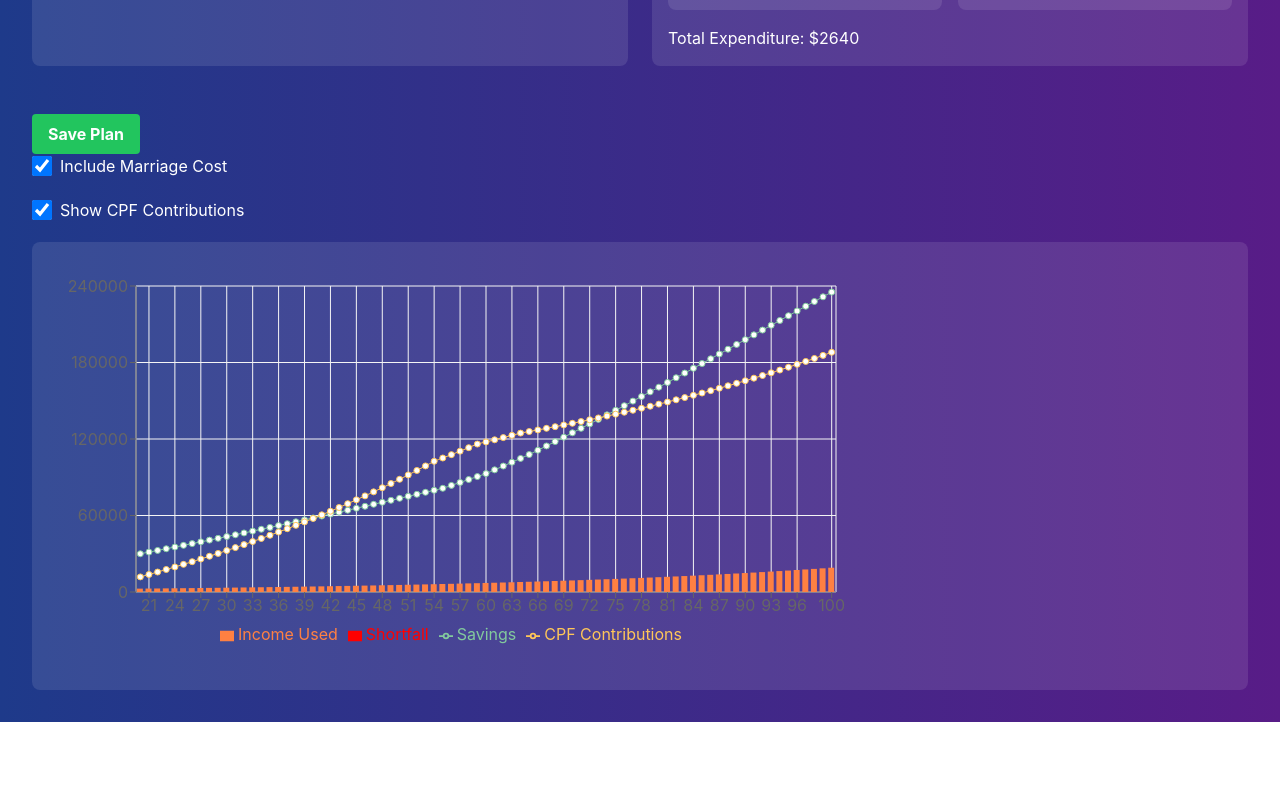
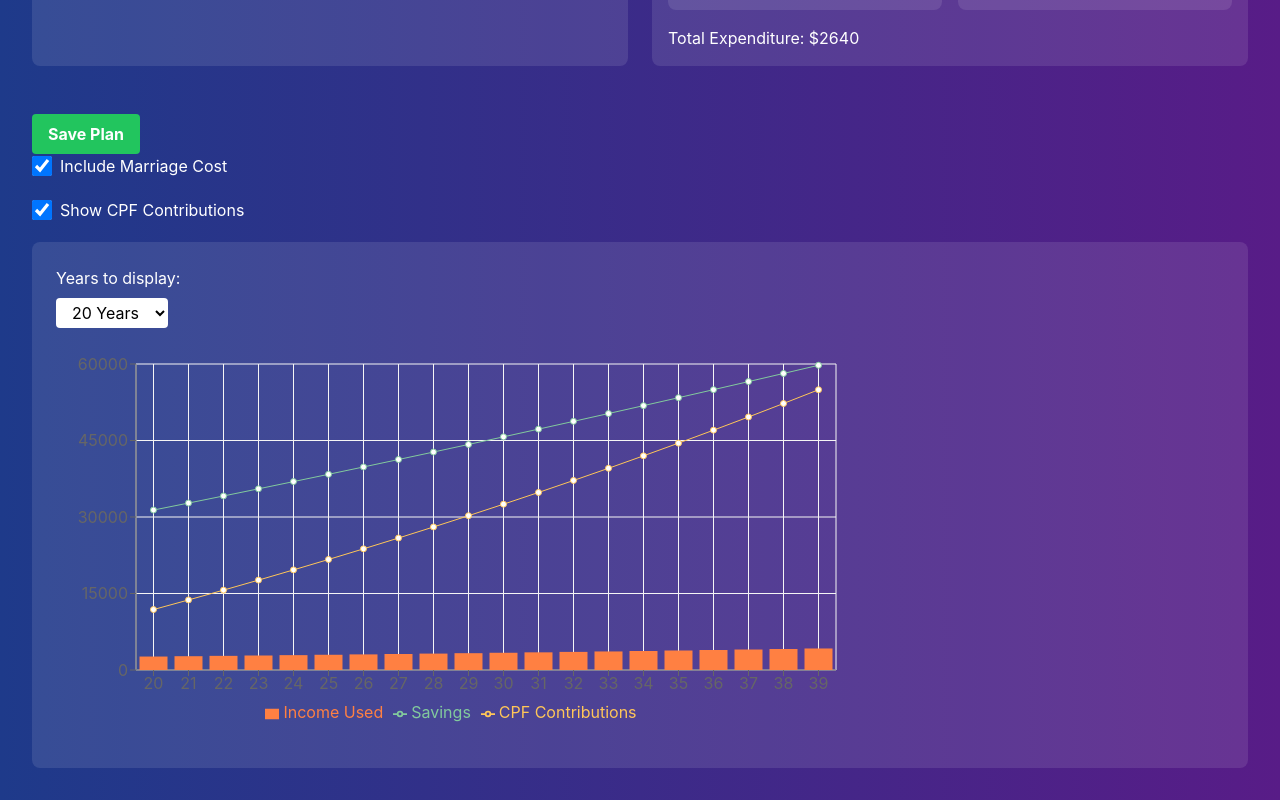
Before and after one commit to JohannsenLum/FinancePlanner, a React (Create React App) app: page /financial-planning in a window 1280 px wide. Shown: the part 850-1650 px from the top of the page. Before the commit the page ends 1572 px from the top, so only its background shows below. Built offline with nearby package versions, Linux system fonts and the light colour scheme.

Commit message:
Add filter for financial chart

```diff
--- a/src/components/FinancialChart.jsx
+++ b/src/components/FinancialChart.jsx
@@ -13,13 +13,33 @@ import {
 import React, { useState } from "react";
 
 const FinancialChart = ({ longTermData, includeMarriageCost, marriageAge, showCpf}) => {
+  const [yearRange, setYearRange] = useState(20); // Default to show 20 years
   const marriageDataPoint = longTermData.find((d) => d.age === marriageAge);
 
+  // Filter data based on selected year range
+  const filteredData = longTermData.filter((item, index) => index < yearRange);
+
   return (
+    <div>
+      <div className="mb-4">
+        <label className="block text-white mb-2">Years to display:</label>
+        <select
+          className="bg-white rounded px-3 py-1"
+          value={yearRange}
+          onChange={(e) => setYearRange(Number(e.target.value))}
+        >
+          <option value={10}>10 Years</option>
+          <option value={20}>20 Years</option>
+          <option value={30}>30 Years</option>
+          <option value={40}>40 Years</option>
+          <option value={longTermData.length}>All Years</option>
+        </select>
+      </div>
+
       <ComposedChart
         width={800}
         height={400}
-      data={longTermData}
+        data={filteredData}
         margin={{ top: 20, right: 20, bottom: 20, left: 20 }}
       >
         <CartesianGrid stroke="#f5f5f5" />
@@ -28,7 +48,6 @@ const FinancialChart = ({ longTermData, includeMarriageCost, marriageAge, showCp
         <Tooltip />
         <Legend />
         <Bar dataKey="incomeUsed" stackId="a" fill="#ff8042" name="Income Used" />
-      <Bar dataKey="shortfall" stackId="a" fill="#ff0000" name="Shortfall" />
         <Line
           type="monotone"
           dataKey="savings"
@@ -44,8 +63,7 @@ const FinancialChart = ({ longTermData, includeMarriageCost, marriageAge, showCp
           />
         )}
 
-      {/* 💍 Wedding Icon */}
-      {includeMarriageCost && marriageAge && marriageDataPoint && (
+        {includeMarriageCost && marriageAge && marriageDataPoint && filteredData.some(d => d.age === marriageAge) && (
           <ReferenceDot
             x={marriageAge}
             y={marriageDataPoint.savings}
@@ -62,6 +80,7 @@ const FinancialChart = ({ longTermData, includeMarriageCost, marriageAge, showCp
           />
         )}
       </ComposedChart>
+    </div>
   );
 };
 
--- a/src/components/FinancialPlanner.jsx
+++ b/src/components/FinancialPlanner.jsx
@@ -1,6 +1,10 @@
 import React, { useState, useEffect } from "react";
 import InputForm from "./InputForm";
 import FinancialChart from "./FinancialChart";
+
+const MONTHS_IN_YEAR = 12;
+const INFLATION_RATE = 0.025; // 2.5% inflation rate
+const INCOME_GROWTH_RATE = 0.02; // 2% income growth rate
 
 const cpfContributionRates = {
   below55: { employee: 0.20, employer: 0.17 },
@@ -102,27 +106,28 @@ const FinancialPlanner = () => {
     for (let year = age; year <= 100; year++) {
       const cpfContributions = calculateCPFContributions(year, currentIncome);
       const incomeAfterCPF = currentIncome - cpfContributions.employeeContribution;
-      const shortfall = currentExpenses > incomeAfterCPF ? currentExpenses - incomeAfterCPF : 0;
 
       totalCPF += cpfContributions.totalContribution;
 
+      currentSavings += incomeAfterCPF - currentExpenses;
       let adjustedSavings = currentSavings;
       if (includeMarriageCost && marriageData && year === marriageData.marriageAge) {
         adjustedSavings -= marriageData.totalCost;
       }
 
+      //const shortfall = adjustedSavings < 0 ? -adjustedSavings : 0;
+
       data.push({
         age: year,
         incomeUsed: currentExpenses,
-        shortfall: shortfall,
+        //shortfall: shortfall,
         savings: adjustedSavings,
         cpfContributions: totalCPF,
       });
 
       // Adjust values for the next year
-      currentIncome += currentIncome * 0.02; // Income grows by 2%
-      currentExpenses += currentExpenses * 0.025; // Expenses grow by 2.5%
-      currentSavings += incomeAfterCPF - currentExpenses;
+      currentIncome += currentIncome * INCOME_GROWTH_RATE; // Income grows by 2%
+      currentExpenses += currentExpenses * INFLATION_RATE; // Expenses grow by 2.5%
     }
 
     setLongTermData(data);
```
Lines whose indentation alone changed are shown as unchanged.
